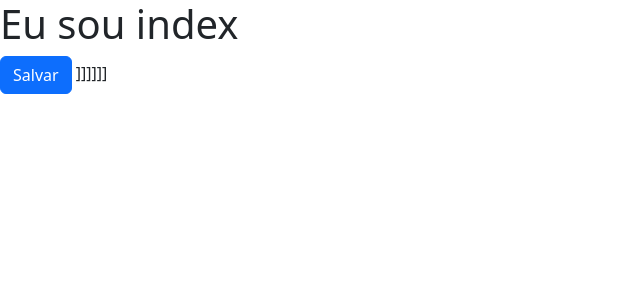
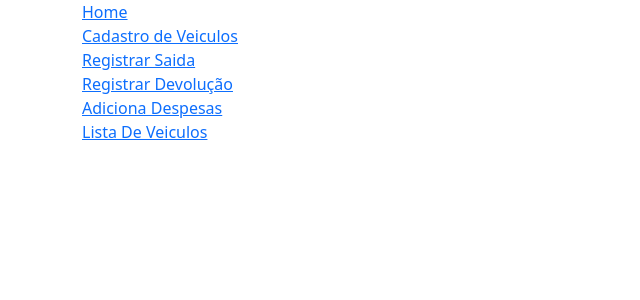
Before and after one commit to Elicarlos/frota-admin, a Django app: page / in a window 1280 px wide. Shown: the top 300 px of the page, without its empty margins (0-640 px from the left). Run offline with Django 3.2, Linux system fonts and the light colour scheme.

Commit message:
feito ajuste lista de veiculos

```diff
--- a/core/templates/base.html
+++ b/core/templates/base.html
@@ -4,13 +4,14 @@
     <meta charset="UTF-8">
     <meta http-equiv="X-UA-Compatible" content="IE=edge">
     <meta name="viewport" content="width=device-width, initial-scale=1.0">
-    <title>Document</title>
+    <title>{% block title%}{% endblock %}</title>
     <link rel="stylesheet" href="https://cdn.jsdelivr.net/npm/bootstrap@5.2.0-beta1/dist/css/bootstrap.min.css">
 </head>
 <body>
+    <div class="container">
     {% block content %}{% endblock %}
-
-    ]]]]]]<script src="https://cdn.jsdelivr.net/npm/@popperjs/core@2.11.5/dist/umd/popper.min.js" integrity="sha384-Xe+8cL9oJa6tN/veChSP7q+mnSPaj5Bcu9mPX5F5xIGE0DVittaqT5lorf0EI7Vk" crossorigin="anonymous"></script>
+    </div>
+    <script src="https://cdn.jsdelivr.net/npm/@popperjs/core@2.11.5/dist/umd/popper.min.js" integrity="sha384-Xe+8cL9oJa6tN/veChSP7q+mnSPaj5Bcu9mPX5F5xIGE0DVittaqT5lorf0EI7Vk" crossorigin="anonymous"></script>
     <script src="https://cdn.jsdelivr.net/npm/bootstrap@5.2.0-beta1/dist/js/bootstrap.min.js" integrity="sha384-kjU+l4N0Yf4ZOJErLsIcvOU2qSb74wXpOhqTvwVx3OElZRweTnQ6d31fXEoRD1Jy" crossorigin="anonymous"></script>
 </body>
 </html>
--- a/core/templates/index.html
+++ b/core/templates/index.html
@@ -1,11 +1,21 @@
 {% extends 'base.html' %}
 {% load static %}
+{% block title %}Home{% endblock %}
+
 {% block content %}
-
-    <h1>Eu sou index</h1>
+    <a href="{% url 'home' %}">Home</a>
+    <br>
+    <a href="{% url 'list-veiculos' %}">Cadastro de Veiculos</a>
+    <br>
+    <a href="{% url 'reg-saida' %}">Registrar Saida</a>
+    <br>
+    <a href="{% url 'reg-entrada' %}">Registrar Devolução</a>
+    <br>
+    <a href="{% url 'list-veiculos' %}">Adiciona Despesas</a>
+    <br>
+    <a href="{% url 'list-veiculos' %}">Lista De Veiculos</a>
 
 
-    <button class="btn btn-primary">Salvar</button>
 
 
 {% endblock%}
--- a/core/urls.py
+++ b/core/urls.py
@@ -1,7 +1,12 @@
 from django.urls import path
+
+
 from . import views
 
 
 urlpatterns = [
-    path('', views.home, name="home")
+    path('', views.home, name="home"),
+    path('lista-veiculo/', views.lista_veiculos, name="list-veiculos"),
+    path('regitro-saida/', views.registrar_saida, name="reg-saida"),
+    path('regitro-entrada/', views.registrar_entrada, name="reg-entrada"),
 ]
--- a/core/views.py
+++ b/core/views.py
@@ -1,7 +1,37 @@
 from django.shortcuts import render
+
+from . models import Veiculo
 
 # Create your views here.
 
 
 def home(request):
     return render(request, 'index.html')
+
+def lista_veiculos(request):
+    veiculos = Veiculo.objects.all()
+    context = {
+        'veiculos': veiculos
+    }
+    return render(request, 'list-veiculos.html', context)
+
+
+def registrar_saida(request):
+    placa = 'NIX 4081'
+    veiculo = Veiculo.objects.filter(placa__icontains=placa)
+    if veiculo:
+        for veiculo in veiculo:
+            if veiculo.status == "Disponivel":
+                print('Faça isso')
+
+            elif veiculo.status == "Indisponível":
+                print("Veiculo Indisponivel")
+
+    else:
+        print('Placa invalida')
+
+    return render(request, 'reg-saida.html')
+
+
+def registrar_entrada(request):
+    return render(request, 'reg-entrada.html')
--- a/frota/settings.py
+++ b/frota/settings.py
@@ -25,7 +25,7 @@ SECRET_KEY = 'django-insecure-=o#=hsgv)!+3=zof-waqkx@!d10u2739&=!v#b^1^j)z@zn3m*
 # SECURITY WARNING: don't run with debug turned on in production!
 DEBUG = True
 
-ALLOWED_HOSTS = []
+ALLOWED_HOSTS = ['*', '190.168.100.34']
 
 
 # Application definition
--- /dev/null
+++ b/requirements.txt
@@ -0,0 +1,5 @@
+asgiref==3.4.1
+Django==3.2.13
+pytz==2022.1
+sqlparse==0.4.2
+typing-extensions==4.1.1
```
Also changed, not shown: core/models.py (+6 -7 lines), core/templates/list-veiculos.html (+30 -0 lines), core/templates/reg-entrada.html (added, +17 -0 lines), core/templates/reg-saida.html (added, +19 -0 lines), core/migrations/0009_alter_veiculo_status.py (added), core/migrations/0010_remove_veiculo_hodometro_atual.py (added).
